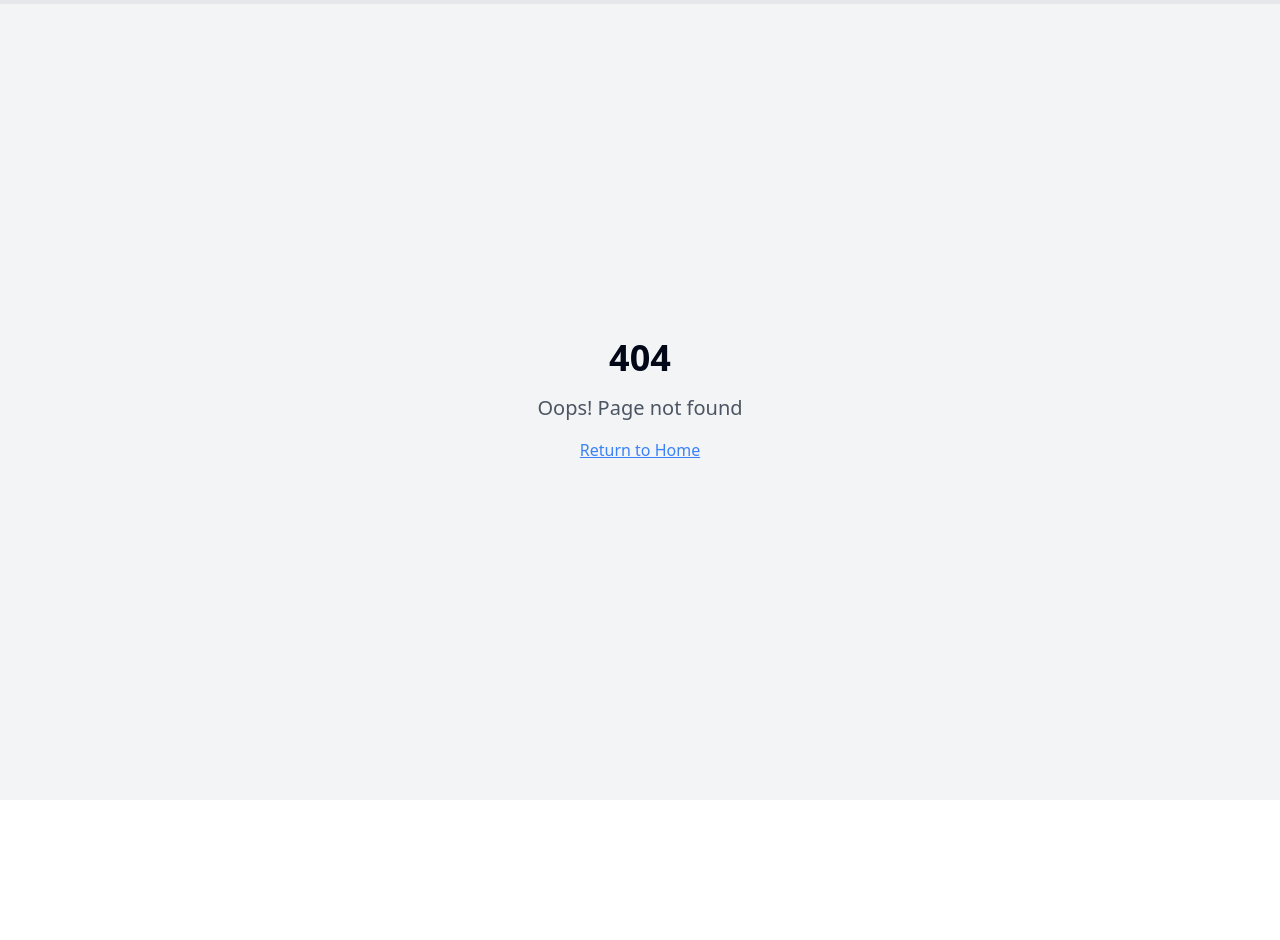
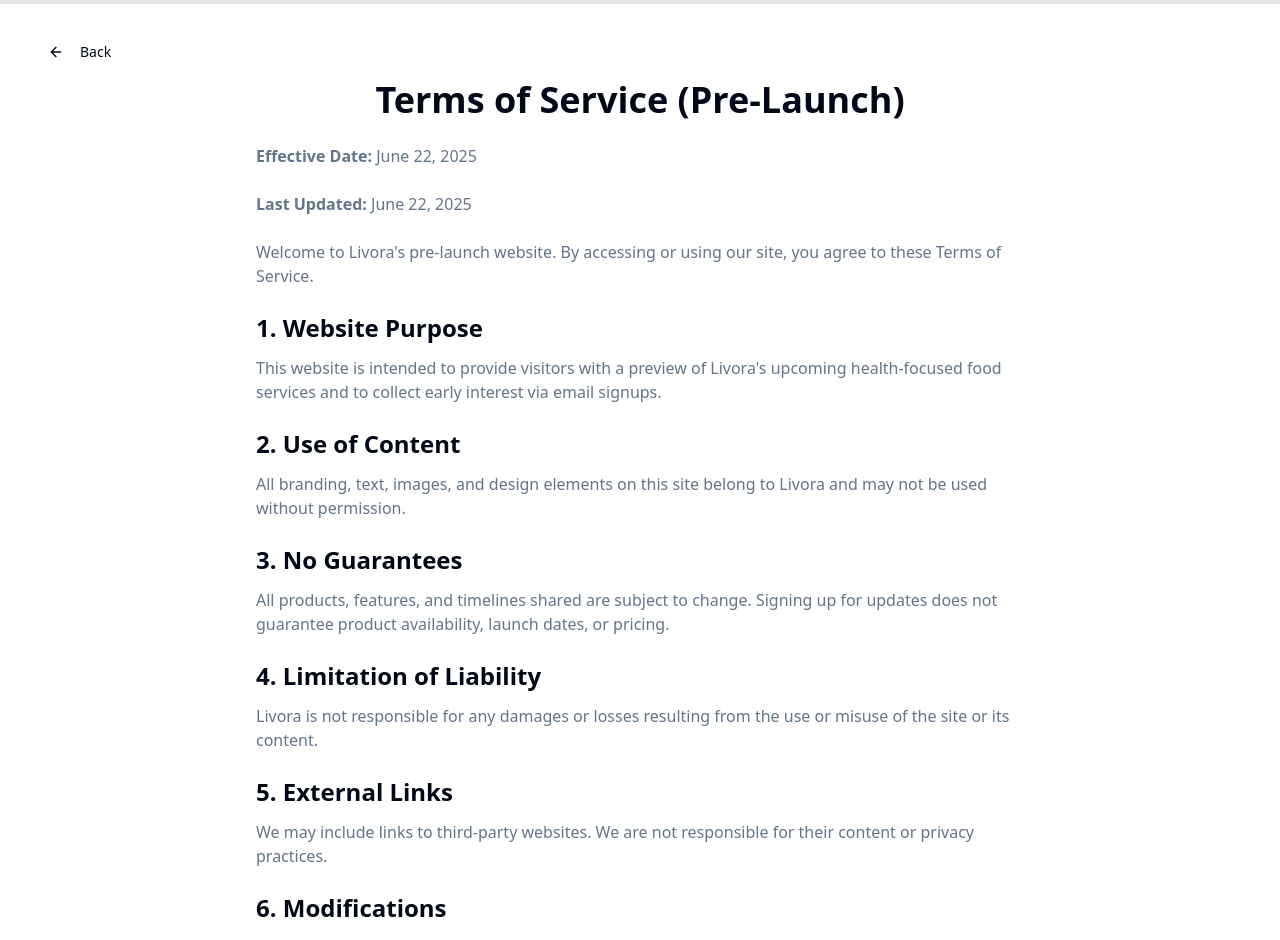
Before and after one commit to featuringmyself/livora-landing-page, a React (Vite) app: page /terms-of-service in a window 1280 px wide. Before the commit this address had no page. Shown: the top 940 px of the page. Before the commit the page ends 800 px from the top, so only its background shows below. Built offline with nearby package versions, Linux system fonts and the light colour scheme.

Commit message:
feat: add Privacy Policy and Terms of Service routes
- Introduced new routes for Privacy Policy and Terms of Service in the App component.
- Updated Footer component to link to the new routes using React Router's Link component for better navigation.

```diff
--- a/src/App.tsx
+++ b/src/App.tsx
@@ -6,6 +6,8 @@ import { QueryClient, QueryClientProvider } from "@tanstack/react-query";
 import { BrowserRouter, Routes, Route } from "react-router-dom";
 import Index from "./pages/Index";
 import NotFound from "./pages/NotFound";
+import PrivacyPolicy from "./pages/PrivacyPolicy";
+import TermsOfService from "./pages/TermsOfService";
 
 const queryClient = new QueryClient();
 
@@ -18,6 +20,8 @@ const App = () => (
       <BrowserRouter>
         <Routes>
           <Route path="/" element={<Index />} />
+          <Route path="/privacy-policy" element={<PrivacyPolicy />} />
+          <Route path="/terms-of-service" element={<TermsOfService />} />
           {/* ADD ALL CUSTOM ROUTES ABOVE THE CATCH-ALL "*" ROUTE */}
           <Route path="*" element={<NotFound />} />
         </Routes>
--- a/src/components/Footer.tsx
+++ b/src/components/Footer.tsx
@@ -1,3 +1,4 @@
+import { Link } from "react-router-dom";
 
 const Footer = () => {
   return (
@@ -50,8 +51,8 @@ const Footer = () => {
               © 2025 Livora. All rights reserved.
             </div>
             <div className="flex flex-nowrap space-x-6 text-xs whitespace-nowrap text-gray-400">
-              <a href="#" className="hover:text-green-400  transition-colors">Privacy Policy</a>
-              <a href="#" className="hover:text-green-400 transition-colors">Terms of Service</a>
+              <Link to="/privacy-policy" className="hover:text-green-400  transition-colors">Privacy Policy</Link>
+              <Link to="/terms-of-service" className="hover:text-green-400 transition-colors">Terms of Service</Link>
               <div className="flex items-center space-x-2">
                 <div className="w-4 h-4 bg-green-500 rounded-full"></div>
                 <span>Secured by Stripe</span>
--- /dev/null
+++ b/src/pages/PrivacyPolicy.tsx
@@ -0,0 +1,84 @@
+import React from 'react';
+import { useNavigate } from "react-router-dom";
+import { Button } from "@/components/ui/button";
+import { ArrowLeft } from "lucide-react";
+
+const PrivacyPolicy: React.FC = () => {
+  const navigate = useNavigate();
+
+  return (
+    <div className="bg-background text-foreground min-h-screen">
+      <div className="container mx-auto px-4 py-12 md:py-20 relative">
+        <Button
+            variant="ghost"
+            className="absolute top-8 left-4 md:left-8"
+            onClick={() => navigate(-1)}
+          >
+            <ArrowLeft className="mr-2 h-4 w-4" />
+            Back
+          </Button>
+        <h1 className="text-3xl md:text-4xl font-bold mb-6 text-center">Privacy Policy (Pre-Launch)</h1>
+        <div className="max-w-3xl mx-auto text-muted-foreground space-y-6">
+          <p><strong>Effective Date:</strong> June 22, 2025</p>
+          <p><strong>Last Updated:</strong> June 22, 2025</p>
+
+          <p>
+            At Livora, we value your privacy. This Privacy Policy explains how we collect, use, and protect the
+            information you provide when you visit our pre-launch website at{' '}
+            <a href="https://www.livoralife.com" className="text-primary hover:underline">
+              https://www.livoralife.com
+            </a>
+            .
+          </p>
+
+          <div>
+            <h2 className="text-2xl font-semibold mb-3 text-foreground">What Information We Collect</h2>
+            <ul className="list-disc list-inside space-y-2">
+              <li>Email address (when you sign up for early access, newsletters, or updates)</li>
+              <li>Basic usage data (e.g., page views or time on site) through cookies or analytics tools</li>
+            </ul>
+          </div>
+
+          <div>
+            <h2 className="text-2xl font-semibold mb-3 text-foreground">How We Use Your Information</h2>
+            <ul className="list-disc list-inside space-y-2">
+              <li>To send updates about Livora's launch and features</li>
+              <li>To improve the user experience on our site</li>
+              <li>To communicate exclusive offers or news (if you opt-in)</li>
+            </ul>
+          </div>
+
+          <div>
+            <h2 className="text-2xl font-semibold mb-3 text-foreground">Data Sharing</h2>
+            <p>
+              We do not sell or rent your personal data. Your information may be shared only with trusted service
+              providers (e.g., email delivery tools or hosting providers) for internal purposes.
+            </p>
+          </div>
+
+          <div>
+            <h2 className="text-2xl font-semibold mb-3 text-foreground">Cookies</h2>
+            <p>
+              We may use cookies to understand site traffic and improve functionality. You can choose to disable cookies
+              in your browser settings.
+            </p>
+          </div>
+
+          <div>
+            <h2 className="text-2xl font-semibold mb-3 text-foreground">Your Rights</h2>
+            <p>
+              You can request to access, modify, or delete your information at any time by contacting us at [insert contact email].
+            </p>
+          </div>
+
+          <div>
+            <h2 className="text-2xl font-semibold mb-3 text-foreground">Contact Us</h2>
+            <p>If you have any questions, reach out at <a href="mailto:info@livoralife.com" className="text-primary hover:underline">info@livoralife.com</a>.</p>
+          </div>
+        </div>
+      </div>
+    </div>
+  );
+};
+
+export default PrivacyPolicy;
--- /dev/null
+++ b/src/pages/TermsOfService.tsx
@@ -0,0 +1,81 @@
+import React from 'react';
+import { useNavigate } from "react-router-dom";
+import { Button } from "@/components/ui/button";
+import { ArrowLeft } from "lucide-react";
+
+const TermsOfService: React.FC = () => {
+  const navigate = useNavigate();
+  return (
+    <div className="bg-background text-foreground min-h-screen">
+      <div className="container mx-auto px-4 py-12 md:py-20 relative">
+        <Button
+          variant="ghost"
+          className="absolute top-8 left-4 md:left-8"
+          onClick={() => navigate(-1)}
+        >
+          <ArrowLeft className="mr-2 h-4 w-4" />
+          Back
+        </Button>
+        <h1 className="text-3xl md:text-4xl font-bold mb-6 text-center">Terms of Service (Pre-Launch)</h1>
+        <div className="max-w-3xl mx-auto text-muted-foreground space-y-6">
+          <p><strong>Effective Date:</strong> June 22, 2025</p>
+          <p><strong>Last Updated:</strong> June 22, 2025</p>
+
+          <p>
+            Welcome to Livora's pre-launch website. By accessing or using our site, you agree to these Terms of
+            Service.
+          </p>
+
+          <div>
+            <h2 className="text-2xl font-semibold mb-3 text-foreground">1. Website Purpose</h2>
+            <p>
+              This website is intended to provide visitors with a preview of Livora's upcoming health-focused food
+              services and to collect early interest via email signups.
+            </p>
+          </div>
+
+          <div>
+            <h2 className="text-2xl font-semibold mb-3 text-foreground">2. Use of Content</h2>
+            <p>
+              All branding, text, images, and design elements on this site belong to Livora and may not be used
+              without permission.
+            </p>
+          </div>
+
+          <div>
+            <h2 className="text-2xl font-semibold mb-3 text-foreground">3. No Guarantees</h2>
+            <p>
+              All products, features, and timelines shared are subject to change. Signing up for updates does not
+              guarantee product availability, launch dates, or pricing.
+            </p>
+          </div>
+
+          <div>
+            <h2 className="text-2xl font-semibold mb-3 text-foreground">4. Limitation of Liability</h2>
+            <p>
+              Livora is not responsible for any damages or losses resulting from the use or misuse of the site or its
+              content.
+            </p>
+          </div>
+
+          <div>
+            <h2 className="text-2xl font-semibold mb-3 text-foreground">5. External Links</h2>
+            <p>
+              We may include links to third-party websites. We are not responsible for their content or privacy
+              practices.
+            </p>
+          </div>
+
+          <div>
+            <h2 className="text-2xl font-semibold mb-3 text-foreground">6. Modifications</h2>
+            <p>
+              We may update these terms at any time. By continuing to use the site, you agree to the latest version.
+            </p>
+          </div>
+        </div>
+      </div>
+    </div>
+  );
+};
+
+export default TermsOfService;
```
